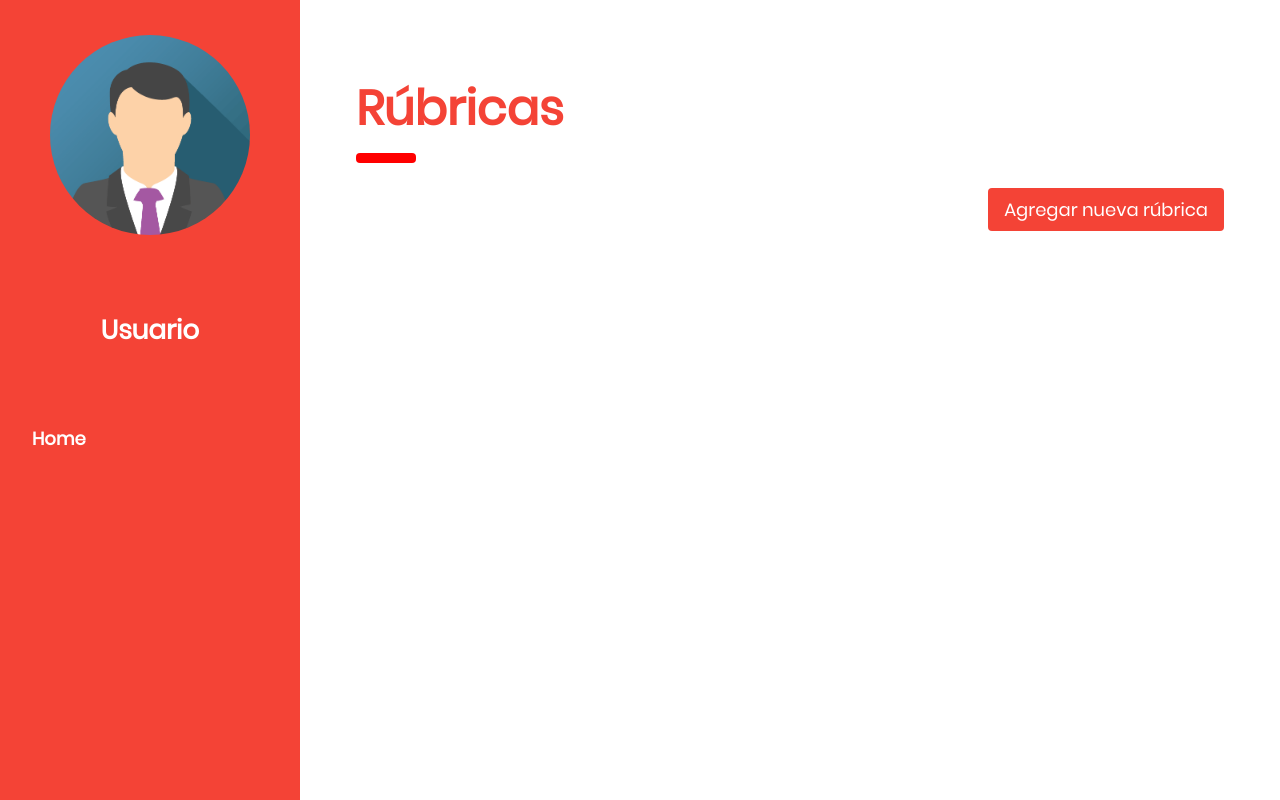
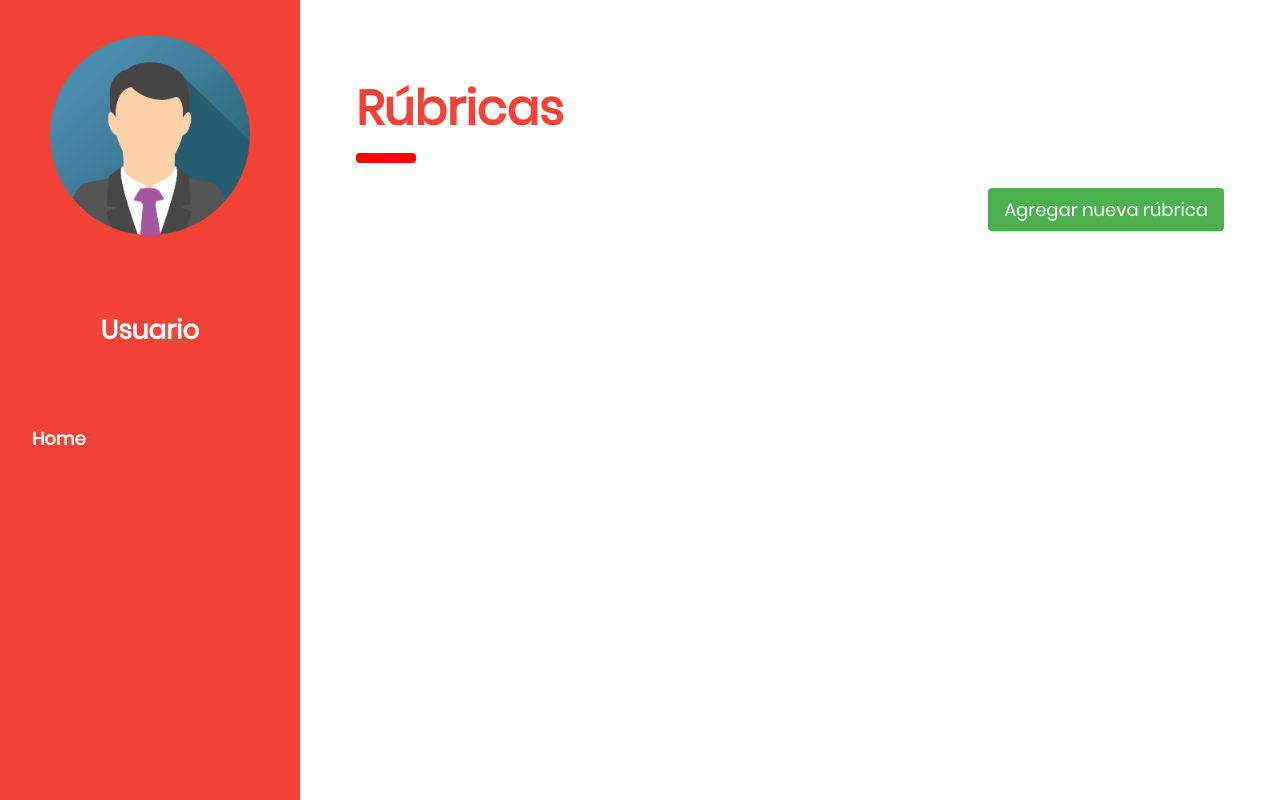
Before and after one commit to DCC-CC4401/2019-1-BC-ML-007-T4, a Django app: page /rubricas/ in a window 1280 px wide. Run offline with Django 3.2, Linux system fonts and the light colour scheme; data that the repository does not hold is empty; some libraries are stand-ins or nearby versions.

Commit message:
Switched toggle implementation to JQuery

```diff
--- a/src/rubrics/templates/rubrics.html
+++ b/src/rubrics/templates/rubrics.html
@@ -35,7 +35,7 @@
 <div class="w3-container">
   <form action="{% url 'rubrics:new' %}" method="POST">
   {% csrf_token %}
-    <button class="w3-button w3-large w3-red w3-right w3-round">
+    <button class="w3-button w3-large w3-green w3-right w3-round">
       Agregar nueva rúbrica
     </button>
   </form>
@@ -45,7 +45,7 @@
 <!-- Rubrics Dynamic List -->
 {% for id, name, html in rubrics %}
 
-  <button onclick="myFunction('info_{{ id }}')" class="w3-btn w3-red w3-block w3-margin" style="width: 75%">
+  <button onclick="detailToggle('info_{{ id }}')" class="w3-btn w3-red w3-block w3-margin" style="width: 75%">
     <h3>
       {{ name }}
     </h3>
@@ -57,10 +57,7 @@
     </div>
     <div class="w3-container">
       <form action="{% url 'rubrics:new' %}" method="POST">
-        <button class="w3-button w3-large w3-margin-right w3-red w3-left w3-round">Ver</button>
-      </form>
-      <form action="{% url 'rubrics:new' %}" method="POST">
-        <button class="w3-button w3-large w3-red w3-left w3-round">Modificar</button>
+        <button class="w3-button w3-large w3-margin-right w3-green w3-left w3-round">Editar</button>
       </form>
       <form action="{% url 'rubrics:new' %}" method="POST">
         <button class="w3-button w3-large w3-red w3-right w3-round">Eliminar</button>
--- a/src/static/rubrics/rubrics.js
+++ b/src/static/rubrics/rubrics.js
@@ -1,19 +1,11 @@
 "use strict";
 
-function myFunction( id )
+function detailToggle( id )
 {
-    var x = document.getElementById( id );
-    if ( x.className.indexOf( "w3-show" ) == -1 )
-    {
-        x.className += " w3-show";
-    }
-    else
-    {
-        x.className = x.className.replace( " w3-show", "" );
-    }
+    $( `#${id}` ).toggleClass("w3-show");
 }
 
-$(document).ready(
+$(
     function()
     {
         $( ".rubric_table" ).addClass("w3-table-all");
```
